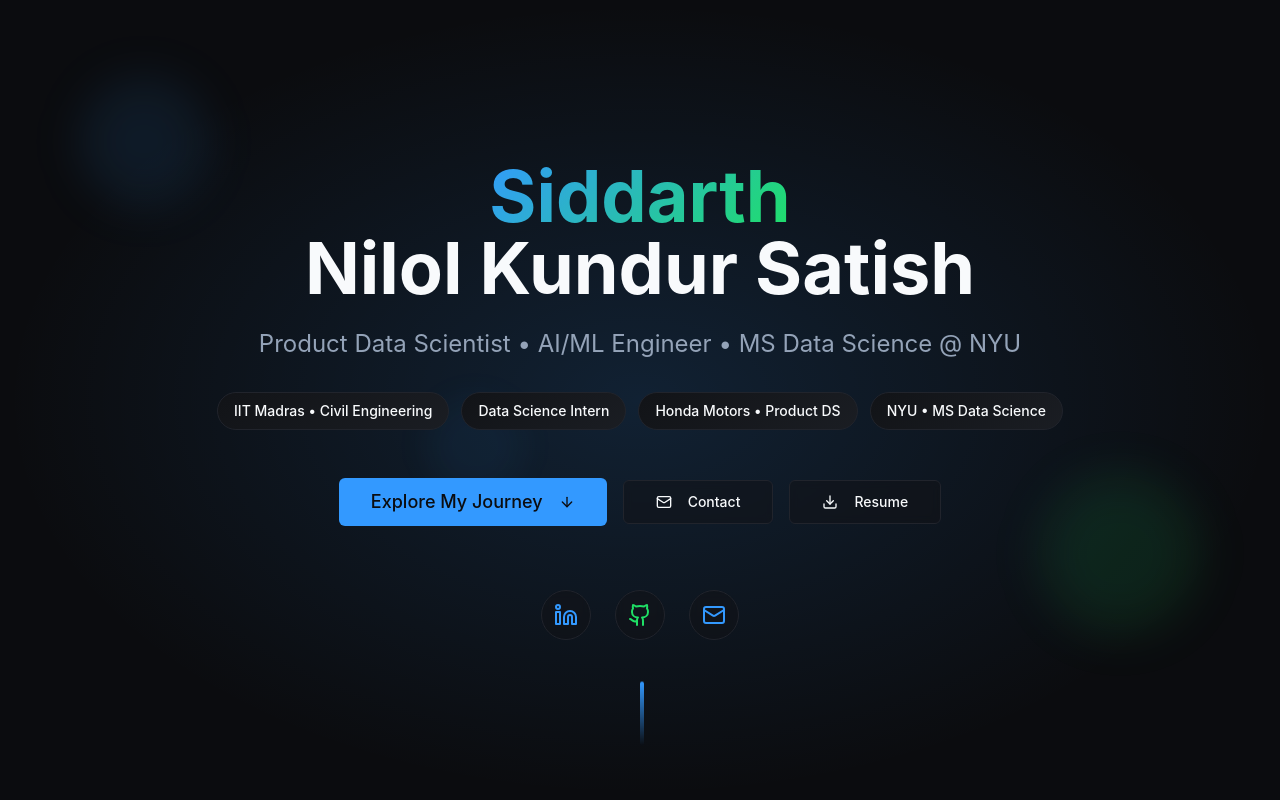
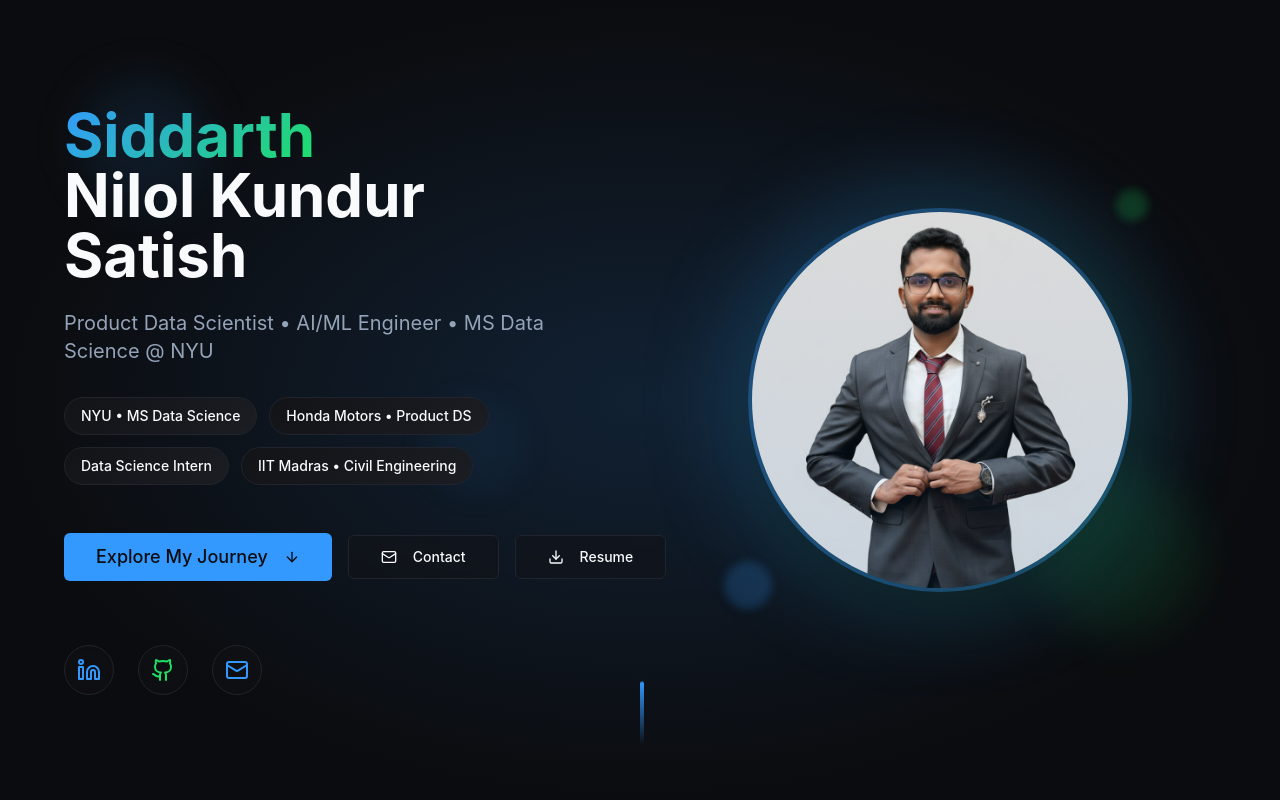
Before and after one commit to SiddarthNilol/siddarthnilol.github.io, a React (Vite) app: page / in a window 1280 px wide. Shown: the top 800 px of the page. Built offline with nearby package versions, Linux system fonts and the light colour scheme; the HTML template or start-up script is replaced by a standard one.

Commit message:
Add professional image

```diff
--- a/src/components/Hero.tsx
+++ b/src/components/Hero.tsx
@@ -1,5 +1,6 @@
 import { Button } from "@/components/ui/button";
 import { ArrowDown, Download, Github, Linkedin, Mail } from "lucide-react";
+import profilePhoto from "@/assets/profile-photo.png";
 
 const Hero = () => {
   const scrollToTimeline = () => {
@@ -15,38 +16,42 @@ const Hero = () => {
         <div className="absolute top-1/2 left-1/3 w-24 h-24 bg-primary/5 rounded-full blur-lg float"></div>
       </div>
 
-      <div className="container mx-auto px-6 text-center relative z-10">
-        <div className="max-w-4xl mx-auto">
+      <div className="container mx-auto px-6 relative z-10">
+        <div className="max-w-6xl mx-auto">
+          <div className="grid grid-cols-1 lg:grid-cols-2 gap-12 items-center">
+
+            {/* Left Column - Text Content */}
+            <div className="text-center lg:text-left">
               {/* Main Heading */}
-          <h1 className="text-5xl md:text-7xl font-bold mb-6 animate-fade-in">
+              <h1 className="text-4xl md:text-6xl font-bold mb-6 animate-fade-in">
                 <span className="gradient-text">Siddarth</span>
                 <br />
                 <span className="text-foreground">Nilol Kundur Satish</span>
               </h1>
 
               {/* Subtitle */}
-          <p className="text-xl md:text-2xl text-muted-foreground mb-8 animate-fade-in animation-delay-300">
+              <p className="text-lg md:text-xl text-muted-foreground mb-8 animate-fade-in animation-delay-300">
                 Product Data Scientist • AI/ML Engineer • MS Data Science @ NYU
               </p>
 
               {/* Career Journey Tags */}
-          <div className="flex flex-wrap justify-center gap-3 mb-12 animate-fade-in animation-delay-500">
-            <div className="skill-pill bg-education/20 border-education/30 text-education">
-              IIT Madras • Civil Engineering
+              <div className="flex flex-wrap justify-center lg:justify-start gap-3 mb-12 animate-fade-in animation-delay-500">
+                <div className="skill-pill bg-current/20 border-current/30 text-current">
+                  NYU • MS Data Science
+                </div>
+                <div className="skill-pill bg-work/20 border-work/30 text-work">
+                  Honda Motors • Product DS
                 </div>
                 <div className="skill-pill bg-internship/20 border-internship/30 text-internship">
                   Data Science Intern
                 </div>
-            <div className="skill-pill bg-work/20 border-work/30 text-work">
-              Honda Motors • Product DS
-            </div>
-            <div className="skill-pill bg-current/20 border-current/30 text-current">
-              NYU • MS Data Science
+                <div className="skill-pill bg-education/20 border-education/30 text-education">
+                  IIT Madras • Civil Engineering
                 </div>
               </div>
 
               {/* CTA Buttons */}
-          <div className="flex flex-col sm:flex-row gap-4 justify-center items-center mb-16 animate-slide-in-right">
+              <div className="flex flex-col sm:flex-row gap-4 justify-center lg:justify-start items-center mb-16 animate-slide-in-right">
                 <Button
                   onClick={scrollToTimeline}
                   size="lg"
@@ -55,7 +60,6 @@ const Hero = () => {
                   Explore My Journey
                   <ArrowDown className="ml-2 h-5 w-5" />
                 </Button>
-
                 <div className="flex gap-4">
                   <Button
                     variant="outline"
@@ -84,7 +88,7 @@ const Hero = () => {
               </div>
 
               {/* Social Links */}
-          <div className="flex justify-center gap-6 animate-scale-in">
+              <div className="flex justify-center lg:justify-start gap-6 animate-scale-in">
                 <a
                   href="#"
                   className="p-3 rounded-full bg-card/50 backdrop-blur-sm border border-border hover:border-primary/50 hover:bg-primary/10 transition-all duration-300 hover:scale-110"
@@ -109,6 +113,33 @@ const Hero = () => {
                 </a>
               </div>
             </div>
+
+            {/* Right Column - Profile Photo */}
+            <div className="relative animate-scale-in">
+              <div className="relative mx-auto w-80 h-80 lg:w-96 lg:h-96">
+                {/* Glowing Background Circle */}
+                <div className="absolute inset-0 rounded-full bg-gradient-to-br from-primary/20 to-accent/20 blur-2xl animate-glow"></div>
+
+                {/* Profile Photo Container */}
+                <div className="relative w-full h-full rounded-full overflow-hidden border-4 border-primary/30 shadow-2xl hover:scale-105 transition-transform duration-500">
+                  <img
+                    src={profilePhoto}
+                    alt="Siddarth Nilol Kundur Satish - Data Scientist and AI Engineer"
+                    className="w-full h-full object-cover object-center"
+                  />
+
+                  {/* Subtle Overlay */}
+                  <div className="absolute inset-0 bg-gradient-to-t from-primary/10 to-transparent"></div>
+                </div>
+
+                {/* Floating Elements */}
+                <div className="absolute -top-4 -right-4 w-8 h-8 bg-accent/20 rounded-full blur-sm float"></div>
+                <div className="absolute -bottom-6 -left-6 w-12 h-12 bg-primary/20 rounded-full blur-sm float-delayed"></div>
+              </div>
+            </div>
+
+          </div>
+        </div>
       </div>
 
       {/* Scroll Indicator */}
```
Also changed, not shown: src/assets/profile-photo.png (added), 1 other file (tests, documents, lock files or other folders). Lines whose indentation alone changed are shown as unchanged.
